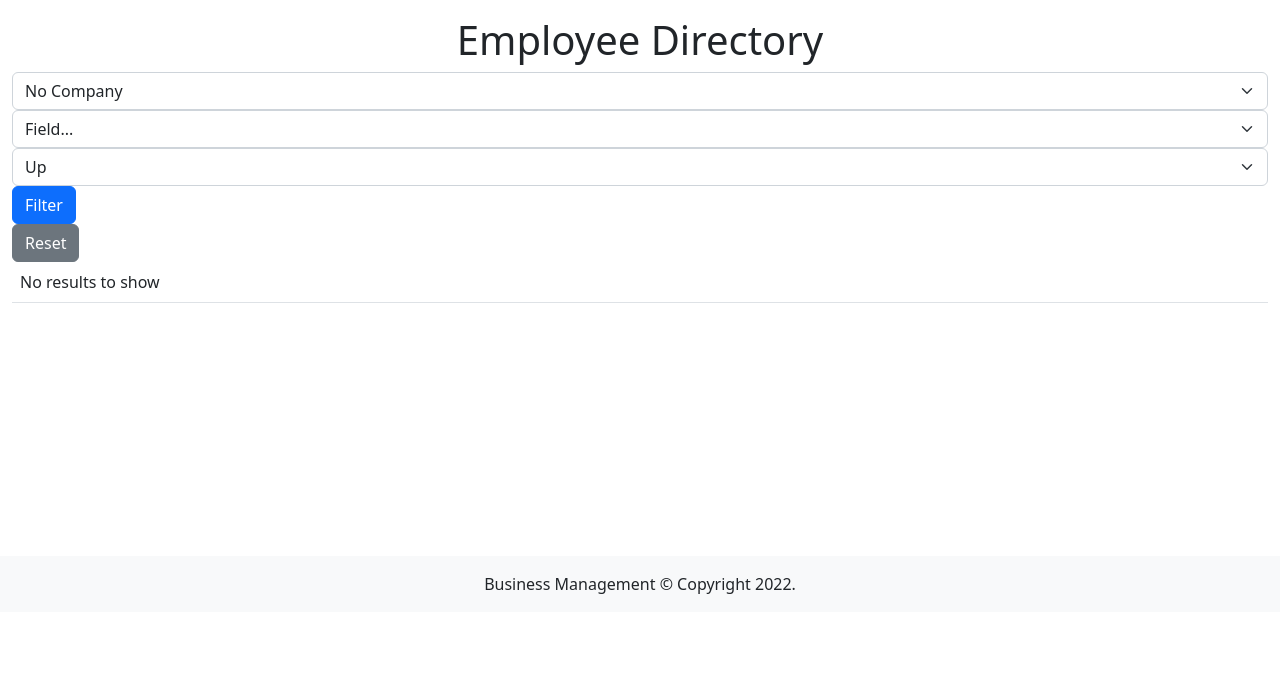
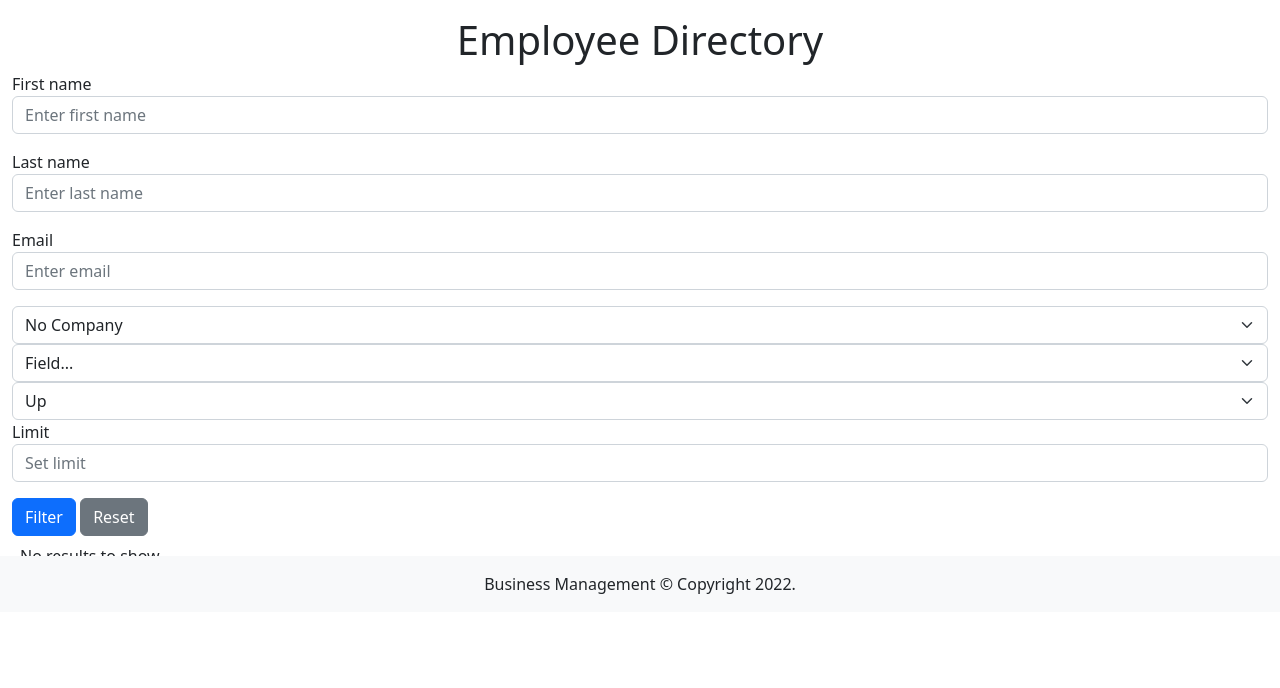
Before and after one commit to AaqibRafiulla/IS601-007, a Flask app: page /employee/search in a window 1280 px wide. Shown: the part 188-876 px from the top of the page. Run offline with Flask 2, Linux system fonts and the light colour scheme.

Commit message:
Made changes to list_companies.html file

```diff
--- a/BusinessManagement/templates/list_employees.html
+++ b/BusinessManagement/templates/list_employees.html
@@ -14,22 +14,37 @@
         limit
         ensure all fields prefill with request arg data if provided
         #}
+        <div class="form-group mb-3">
+            <label for="first_name">First name</label>
+            <input type="text" class="form-control" id="first_name" name="first_name"  placeholder="Enter first name">
+          </div>
+          <div class="form-group mb-3">
+            <label for="last_name">Last name</label>
+            <input type="text" class="form-control" id="last_name" name="last_name"  placeholder="Enter last name">
+          </div>
+          <div class="form-group mb-3">
+            <label for="email">Email</label>
+            <input type="text" class="form-control" id="email" name="email"  placeholder="Enter email">
+          </div>
         <div class="col-12">
             <label class="visually-hidden" for="company">Company</label>
-            {% with val = request.args.get("company", '') %}
+            {% with val = request.args.get("company_name", '') %}
             {% include "company_dropdown.html" %}
             {% endwith %}
         </div>
-        {% with cols = [] %}
+        {% with cols = allowed_list %}
         {% include "sort_filter.html" %}
         {% endwith %}
-
-        <div class="col-12">
+        <div class="form-group mb-3">
+            <label for="limit">Limit</label>
+            <input type="text" class="form-control" id="limit" name="limit" placeholder="Set limit">
+          </div>
+        <span class="col-4">
             <input type="submit" class="btn btn-primary" value="Filter" />
-        </div>
-        <div class="col-12">
+        </span>
+        <span class="col-4">
             <a href="?" class="btn btn-secondary">Reset</a>
-        </div>
+        </span>
     </form>
     <table class="table">
         {% if rows and rows|length > 0 %}
@@ -37,6 +52,11 @@
             <tr class="text-capitalize">
                 {# generate th tags for each column to display #}
                 {# IMPORTANT use table column names as the headings, replace _ with space #}
+                <th>Employee id</th>
+                <th>First name</th>
+                <th>Last name</th>
+                <th>email</th>
+                <th>Company Name</th>
                 <th>Actions</th>
             </tr>
         </thead>
@@ -46,6 +66,19 @@
             an edit button that passes the employee id to employee edit
             a delete button that passes the employee id and the request args to the employee delete route
             #}
+            {%for row in rows%}
+                <tr>
+                    <td>{{row.id}}</td>
+                    <td>{{row.first_name}}</td>
+                    <td>{{row.last_name}}</td>
+                    <td>{{row.email}}</td>
+                    <td>{{row.company_name}}</td>
+                    <td>
+                        <a href="/employee/edit?id={{row.id}}" class="btn btn-secondary">Edit</a>
+                        <a href="/employee/delete?id={{row.id}}" class="btn btn-danger">Delete</a>
+                    </td>
+                </tr>
+            {%endfor%}
         </tbody>
         {% else %}
         <tbody>
```
Also changed, not shown: BusinessManagement/templates/list_companies.html (+43 -6 lines).
